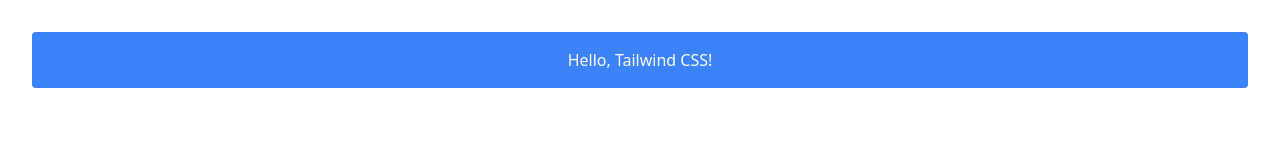
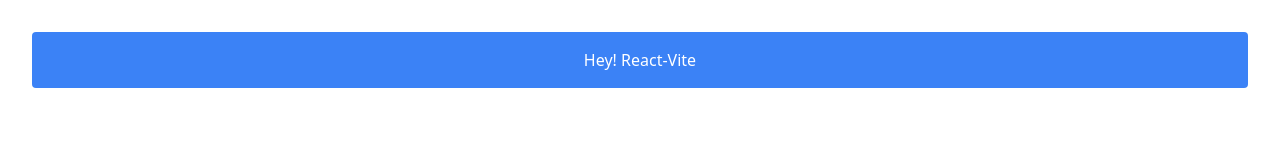
Before and after one commit to areebaqamar021/chatapp-firebase, a React (Vite) app: page / in a window 1280 px wide. Shown: the top 160 px of the page. Built offline with nearby package versions, Linux system fonts and the light colour scheme.

Commit message:
Update greeting in App component to reflect React-Vite integration

```diff
--- a/src/App.jsx
+++ b/src/App.jsx
@@ -4,7 +4,7 @@
   return (
     <>
      <div className="bg-blue-500 text-white p-4 rounded">
-      Hello, Tailwind CSS!
+      Hey! React-Vite
     </div>
     </>
   )
```
